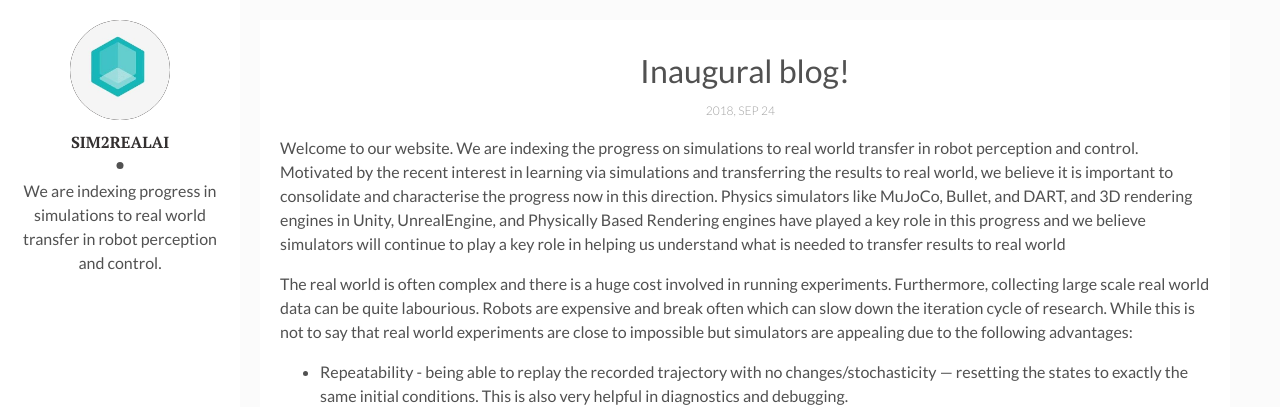
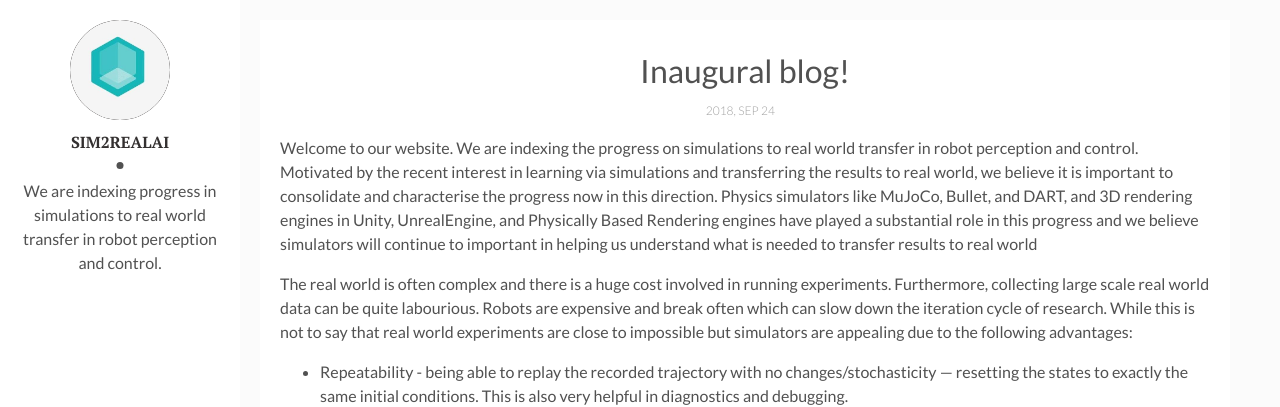
Before and after one commit to sim2realAI/sim2realAI.github.io, a Jekyll site: the page built from _posts/2018-09-24-welcome-to-sim2real-AI.markdown, in a window 1280 px wide and 995 px high. Shown: the top 407 px of the window. Built offline with Jekyll 4.4.1, drawn with Linux system fonts in a browser that asks for light colours.

```diff
--- a/_posts/2018-09-24-welcome-to-sim2real-AI.markdown
+++ b/_posts/2018-09-24-welcome-to-sim2real-AI.markdown
@@ -6,7 +6,7 @@
 img:  # Add image post (optional)
 ---
 
-Welcome to our website. We are indexing the progress on simulations to real world transfer in robot perception and control. Motivated by the recent interest in learning via simulations and transferring the results to real world, we believe it is important to consolidate and characterise the progress now in this direction. Physics simulators like MuJoCo, Bullet, and DART, and 3D rendering engines in Unity, UnrealEngine, and Physically Based Rendering engines have played a key role in this progress and we believe simulators will continue to play a key role in helping us understand what is needed to transfer results to real world
+Welcome to our website. We are indexing the progress on simulations to real world transfer in robot perception and control. Motivated by the recent interest in learning via simulations and transferring the results to real world, we believe it is important to consolidate and characterise the progress now in this direction. Physics simulators like MuJoCo, Bullet, and DART, and 3D rendering engines in Unity, UnrealEngine, and Physically Based Rendering engines have played a substantial role in this progress and we believe simulators will continue to important in helping us understand what is needed to transfer results to real world
 
 The real world is often complex and there is a huge cost involved in running experiments. Furthermore, collecting large scale real world data can be quite labourious. Robots are expensive and break often which can slow down the iteration cycle of research. While this is not to say that real world experiments are close to impossible but simulators are appealing due to the following advantages\:
 
```
